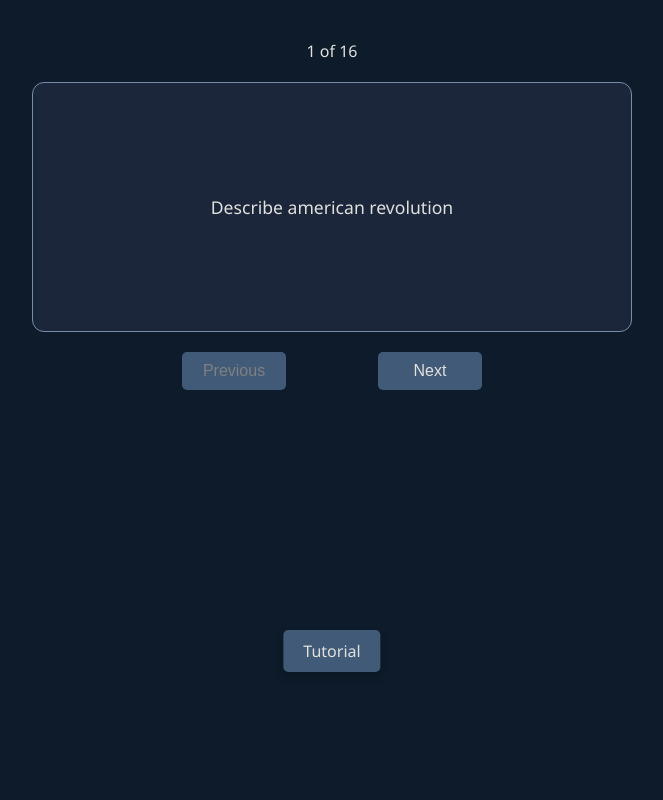
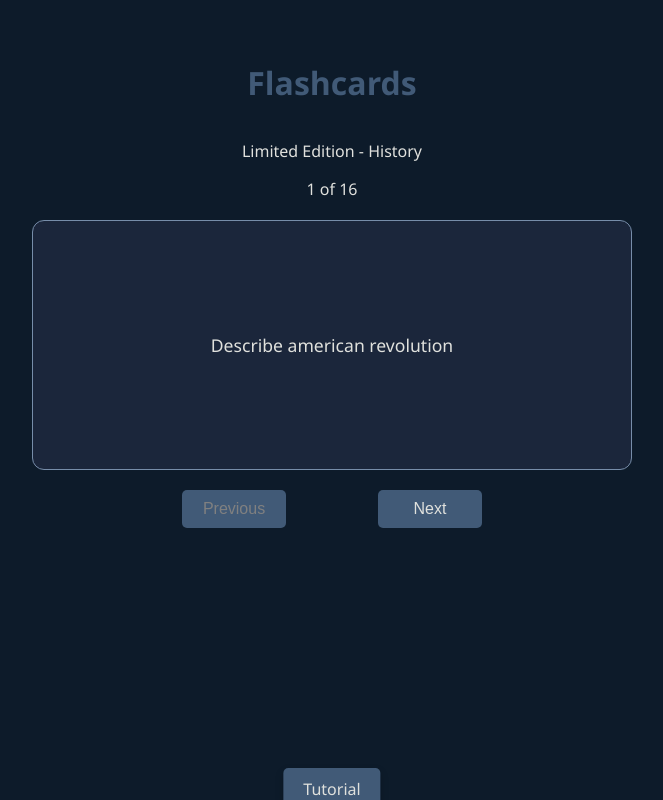
Before and after one commit to Antonio040/FlashCards, a website: page index.html in a window 1280 px wide. Shown: the whole page, without its empty margins (308-971 px from the left). Drawn offline with Linux system fonts and the light colour scheme.

Commit message:
readded title

```diff
--- a/index.html
+++ b/index.html
@@ -9,7 +9,8 @@
     <script src="script.js" defer></script>
 </head>
 <body>
-
+<h1>Flashcards</h1>
+<p>Limited Edition - History</p>
 <div class="counter" id="counter"></div>
 <div class="card" id="card">
     <div class="card-inner" id="card-inner">
```
